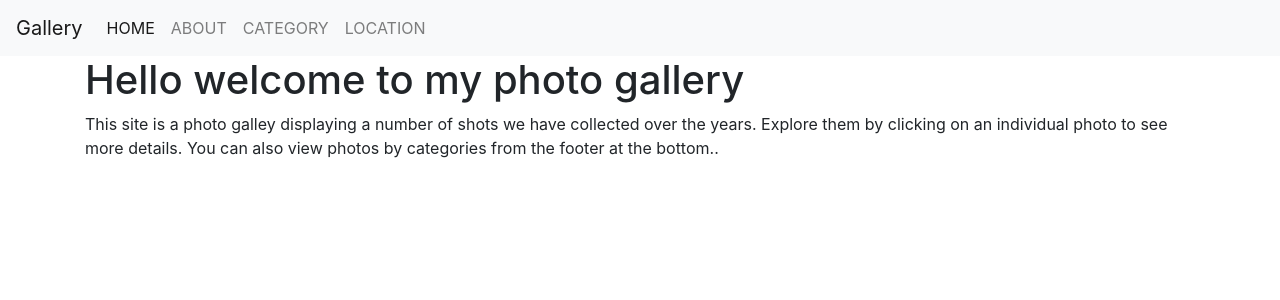
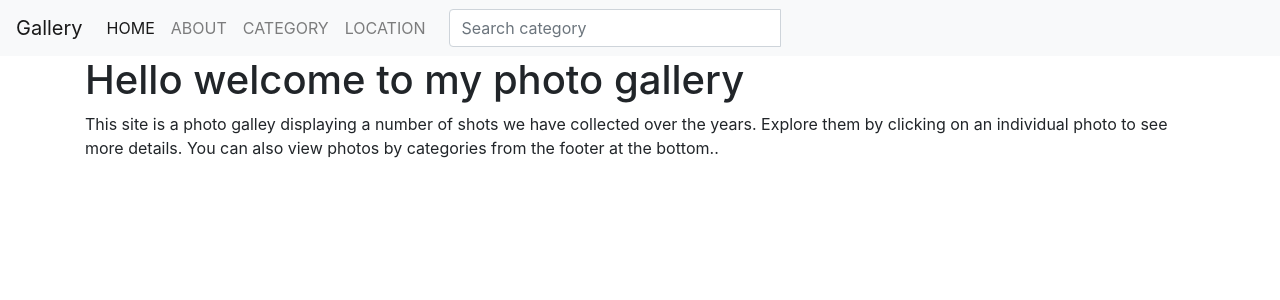
Before and after one commit to mamu234/Gallery, a Django app: page /about in a window 1280 px wide. Shown: the top 300 px of the page. Run offline with Django 4.2, Linux system fonts and the light colour scheme; some libraries are stand-ins or nearby versions.

Commit message:
created search form

```diff
--- a/gallery/models.py
+++ b/gallery/models.py
@@ -14,6 +14,11 @@
 class Category (models.Model):
     name = models.CharField(max_length =50)
 
+    @classmethod
+    def search_by_title(cls,search_term):
+        news = cls.objects.filter(title__icontains=search_term)
+        return news
+
     def __str__(self):
         return self.name
 
--- a/gallery/templates/navbar.html
+++ b/gallery/templates/navbar.html
@@ -12,7 +12,18 @@
           <li class="nav-item"><a class="nav-link" href="{% url 'location' %}">LOCATION</a></li>
         </ul>
 
+        <div class="col-sm-4 col-md-4 navbar-right">
 
+          <form class="navbar-form" role="search" action="{% url 'search_results' %}">
+
+            <div class="input-group">
+              <input type="text" class="form-control" placeholder="Search category" name="article">
+              <div class="input-group-btn">
+                <button class="btn btn-default" type="submit"><i class="glyphicon glyphicon-search"></i></button>
+              </div>
+            </div>
+
+          </form>
           </div>
     </div>
   </nav>
--- a/gallery/urls.py
+++ b/gallery/urls.py
@@ -8,5 +8,6 @@
 path('about', views.about, name='about'),
 path('category', views.category, name='category'),
 path('location', views.location, name='location'),
+path('search/', views.search_results, name='search_results')
 
 ]
--- a/gallery/views.py
+++ b/gallery/views.py
@@ -1,5 +1,5 @@
 from django.shortcuts import render
-from .models import Photos
+from .models import Category, Photos
 
 # Create your views here.
 
@@ -21,3 +21,17 @@
 
 def location(request):
     return render(request, 'location.html')
+
+
+def search_results(request):
+
+    if 'category' in request.GET and request.GET["category"]:
+        search_term = request.GET.get("category")
+        searched_articles = Category.search_by_title(search_term)
+        message = f"{search_term}"
+
+        return render(request, 'search.html',{"message":message,"category": searched_articles})
+
+    else:
+        message = "You haven't searched for any term"
+        return render(request, 'search.html',{"message":message})
```
Also changed, not shown: gallery/templates/search.html (added, +25 -0 lines).
